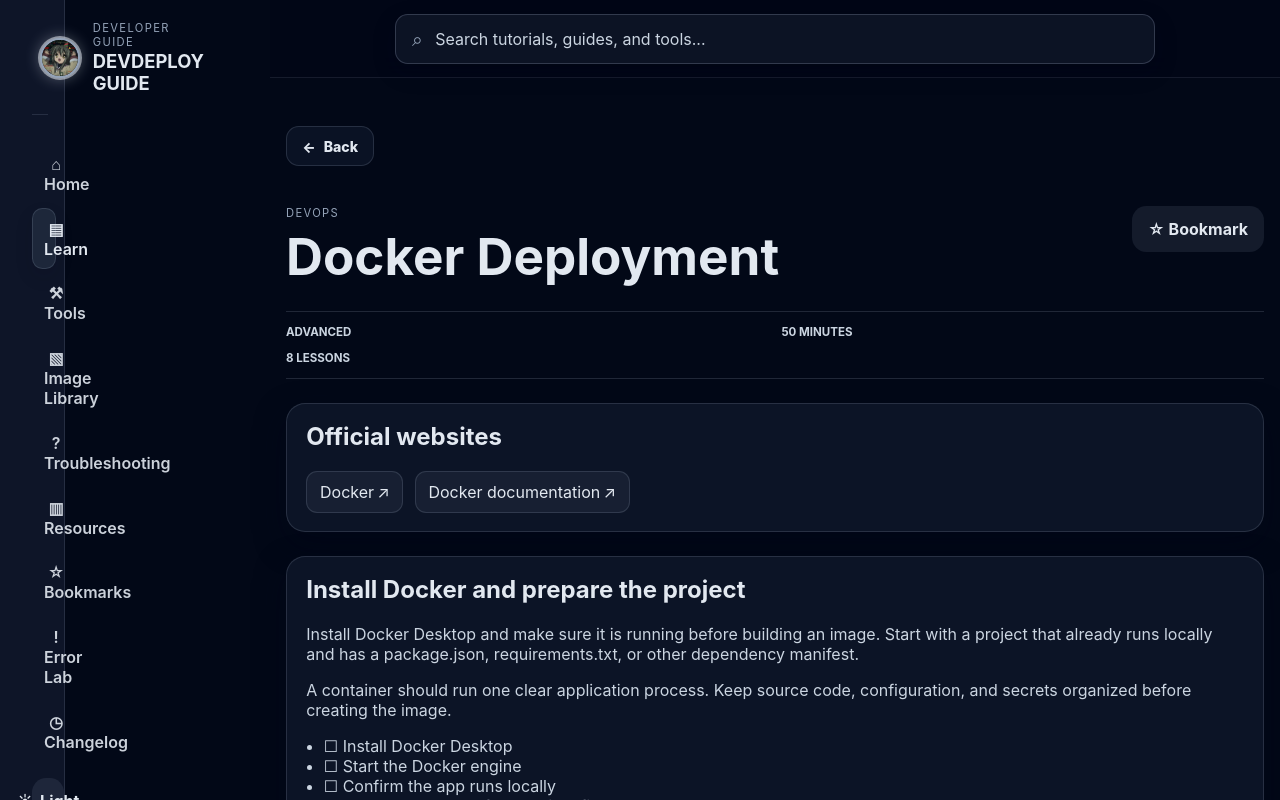
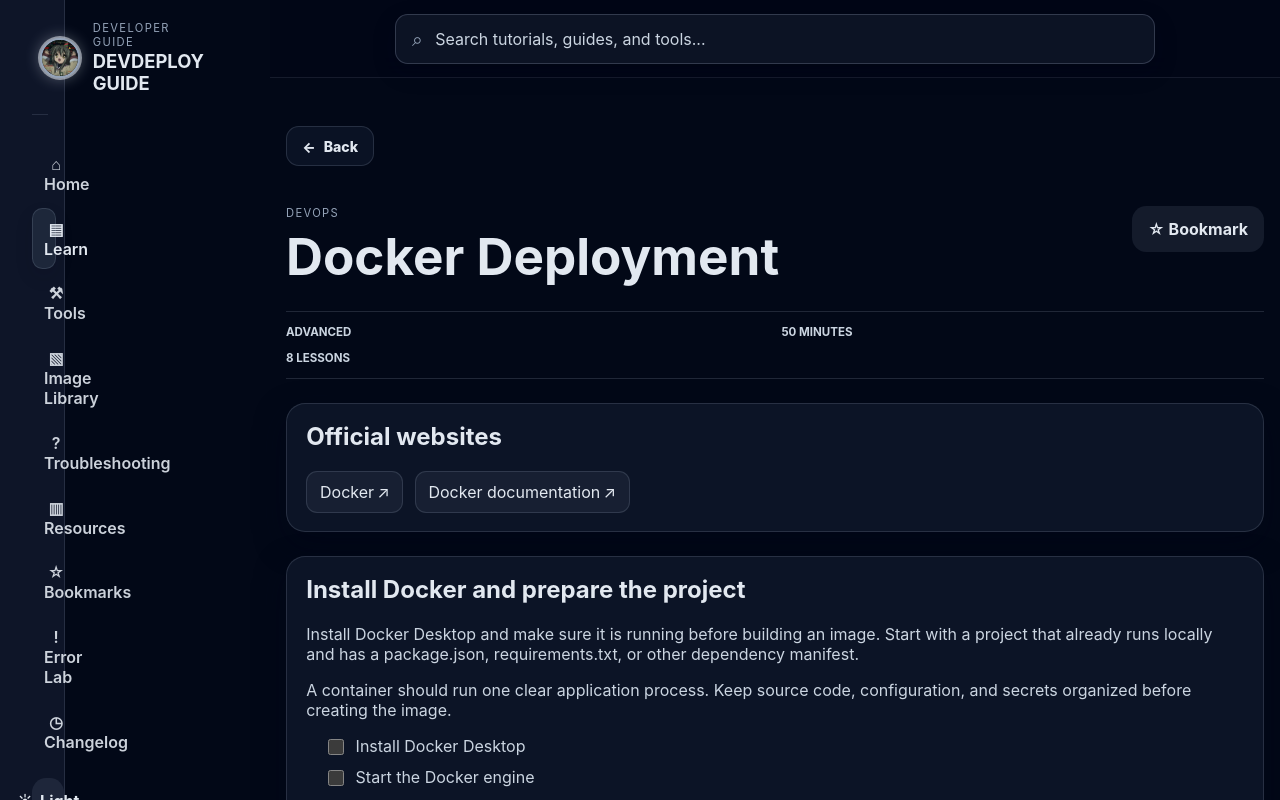
Before and after one commit to rankochandamem/DEVDEPLOYGUIDE, a React (Vite) app: page /tutorials/docker-deployment in a window 1280 px wide. Shown: the top 800 px of the page. Built offline with nearby package versions, Linux system fonts and the light colour scheme.

Commit message:
Merge remote changes

```diff
--- a/src/App.css
+++ b/src/App.css
@@ -18,6 +18,32 @@
 
 button {
   cursor: pointer;
+}
+
+.checklist {
+  display: grid;
+  gap: 0.55rem;
+  padding-left: 0;
+  list-style: none;
+}
+
+.checklist li {
+  margin: 0;
+}
+
+.checklist label {
+  display: flex;
+  align-items: flex-start;
+  gap: 0.55rem;
+  cursor: pointer;
+}
+
+.checklist input {
+  flex: 0 0 auto;
+  width: 1rem;
+  height: 1rem;
+  margin-top: 0.2rem;
+  accent-color: var(--accent-color);
 }
 
 .topbar {
--- a/src/pages/TutorialDetailPage.jsx
+++ b/src/pages/TutorialDetailPage.jsx
@@ -128,7 +128,14 @@
 
             {section.checklist && (
               <ul className="checklist">
-                {section.checklist.map((item) => <li key={item}>☐ {item}</li>)}
+                {section.checklist.map((item) => (
+                  <li key={item}>
+                    <label>
+                      <input type="checkbox" />
+                      <span>{item}</span>
+                    </label>
+                  </li>
+                ))}
               </ul>
             )}
             {section.commands?.map((command) => (
```
